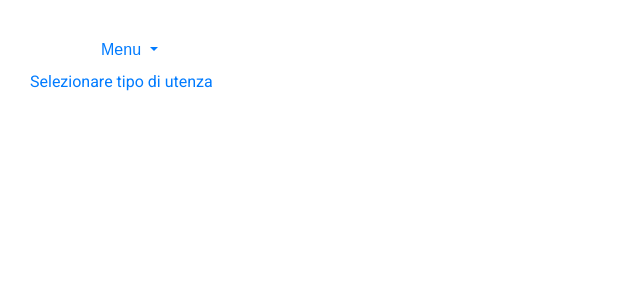
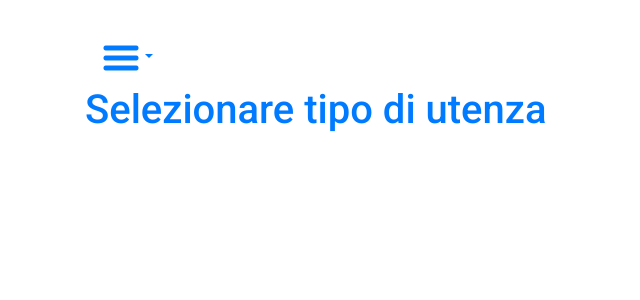
Before and after one commit to zGaglia/YTiAProject, an Angular app: page /index in a window 1280 px wide. Shown: the top 300 px of the page, without its empty margins (0-640 px from the left). Built offline with nearby package versions, Linux system fonts and the light colour scheme.

Commit message:
tuttoblu

```diff
--- a/src/app/app.component.html
+++ b/src/app/app.component.html
@@ -1,7 +1,7 @@
 <div class="container" id=navbar>
 
         <a class="nav-link dropdown-toggle" id="navbarDropdownMenuLink" role="button" data-toggle="dropdown" aria-haspopup="true" aria-expanded="false">
-                Menu
+              <img src="./assets/menu.jpeg" alt="menu" height="40px" width="40px" >
               </a>
               <div class="dropdown-menu" aria-labelledby="navbarDropdownMenuLink">
                 <a class="dropdown-item" (click)="toggleEditor('index')"><b>Home</b></a>
--- a/src/app/cambia-password/cambia-password.component.html
+++ b/src/app/cambia-password/cambia-password.component.html
@@ -30,5 +30,5 @@
 
             </div>
         </div>
-        <button type="submit" class="btn btn-outline-primary " [disabled]="!form2.valid || !comparePassNew || !comparePassEsistente">Submit</button>
+        <button type="submit" class="btn btn-outline-primary " [disabled]="!form2.valid || !comparePassNew || !comparePassEsistente">Conferma</button>
         </form>
--- a/src/app/main/main.component.html
+++ b/src/app/main/main.component.html
@@ -1 +1,3 @@
-<p [@transitionTest]="currentState">Selezionare tipo di utenza</p>
+<div class="container" id ="main"[@transitionTest]="currentState">
+<h1>Selezionare tipo di utenza</h1>
+</div>
```
Also changed, not shown: src/assets/menu.jpeg (added).
